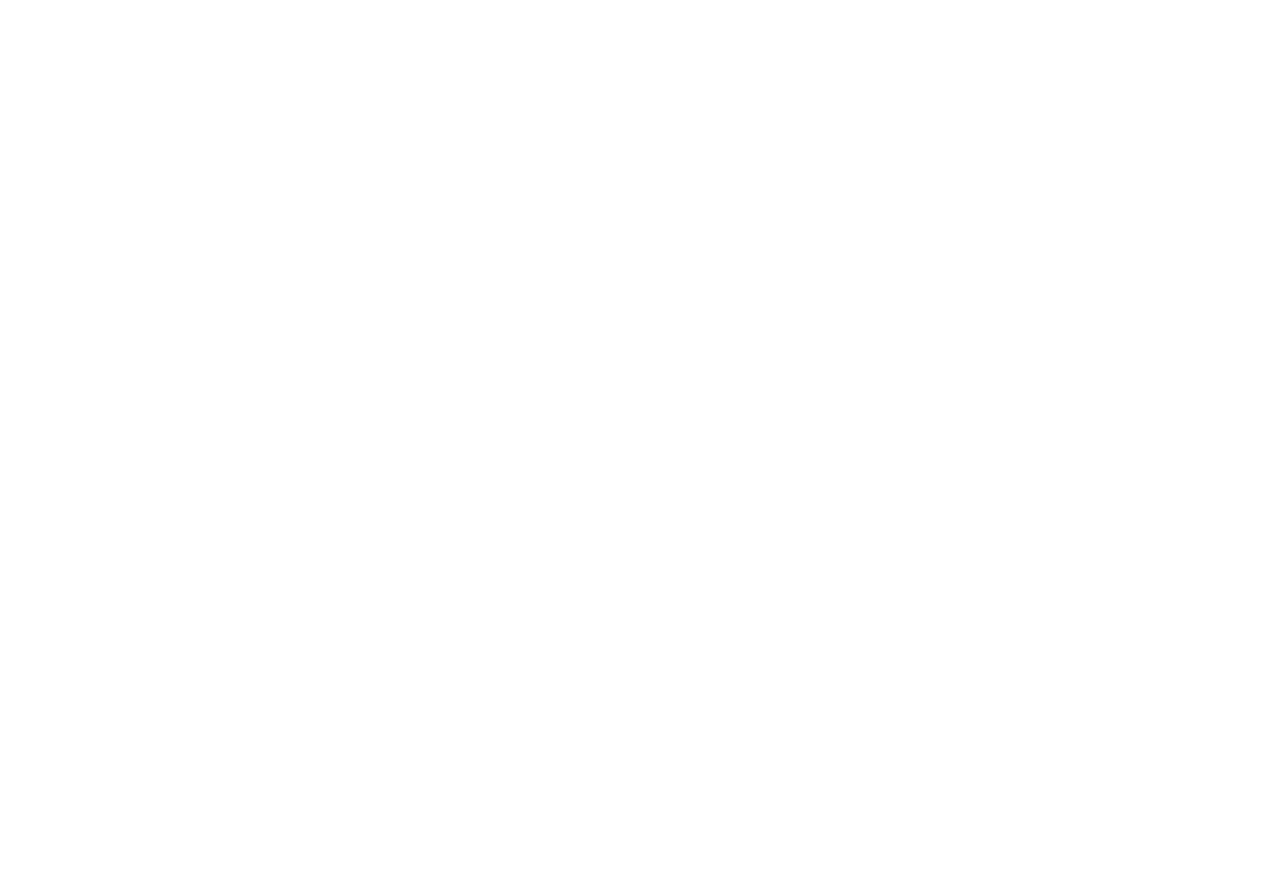
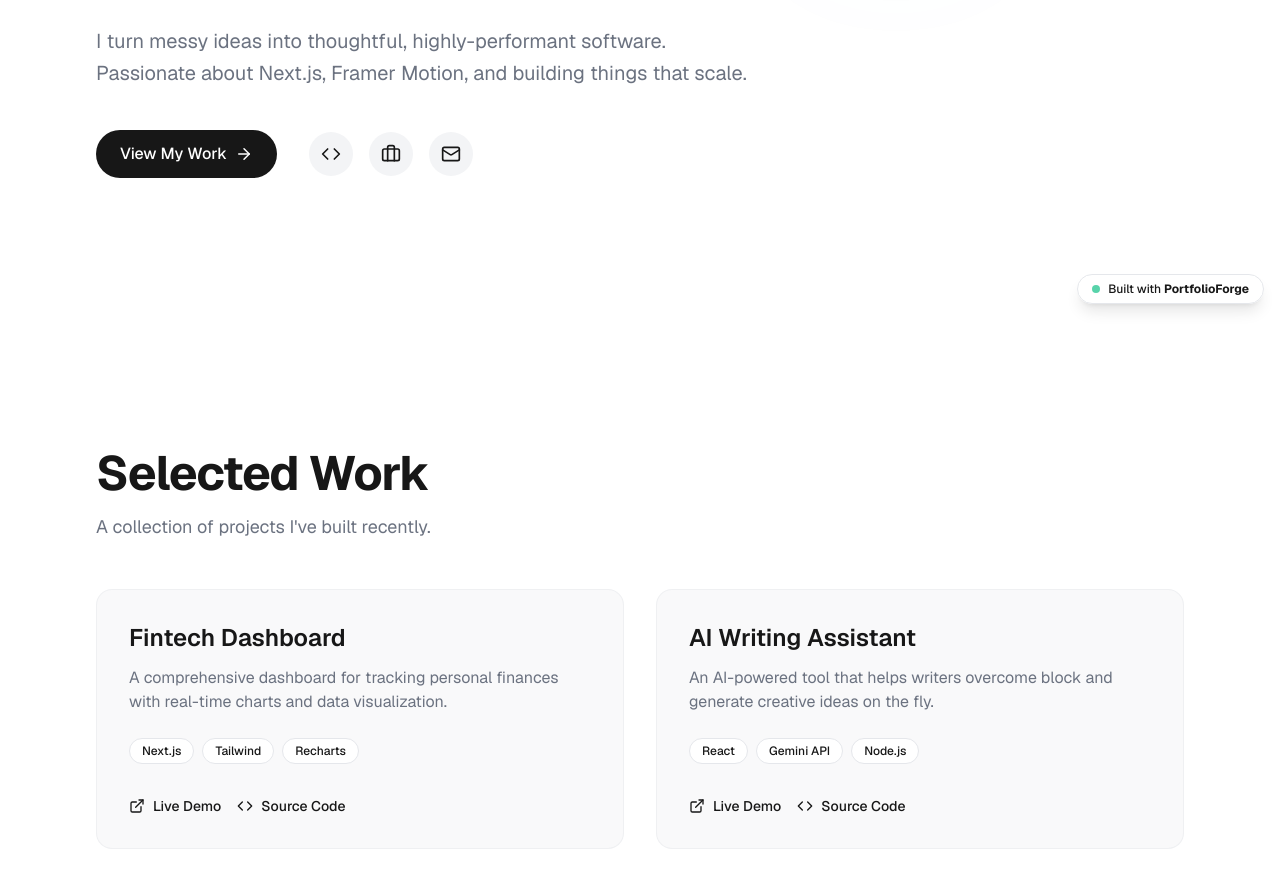
Before and after one commit to gauravbana1919-png/FolioVeda, a Next.js app: page /p/alex in a window 1280 px wide. Before the commit this address had no page. Shown: the part 480-1368 px from the top of the page. Before the commit the page ends 800 px from the top, so only its background shows below. Built offline with nearby package versions, Linux system fonts and the light colour scheme; no server answers; the database is empty.

Commit message:
feat: implement public shareable portfolio route /p/[username] with dynamic opengraph metadata

```diff
--- a/src/app/dashboard/page.tsx
+++ b/src/app/dashboard/page.tsx
@@ -78,9 +78,16 @@
 
         {/* Projects List */}
         <div className="bg-white dark:bg-zinc-900 border border-border rounded-2xl overflow-hidden">
-          <div className="p-6 border-b border-border flex justify-between items-center">
+          <div className="p-6 border-b border-border flex justify-between items-center flex-wrap gap-2">
             <h2 className="text-xl font-bold flex items-center gap-2"><Briefcase size={20}/> Synced GitHub Projects</h2>
-            <Link href="/portfolio/preview" className="text-sm text-primary hover:underline">View Live Portfolio</Link>
+            <div className="flex items-center gap-3">
+              <Link href="/portfolio/preview" className="text-sm text-primary hover:underline flex items-center gap-1 font-medium">
+                <Sparkles size={14}/> Edit Studio
+              </Link>
+              <Link href={`/p/${encodeURIComponent(user.name || "alex")}`} target="_blank" className="text-sm px-3 py-1 bg-secondary rounded-lg hover:bg-secondary/80 font-medium inline-flex items-center gap-1.5 transition-colors">
+                <ExternalLink size={13}/> Public Link
+              </Link>
+            </div>
           </div>
 
           {user.projects.length === 0 ? (
@@ -165,9 +172,16 @@
 
         {/* Projects List */}
         <div className="bg-white dark:bg-zinc-900 border border-border rounded-2xl overflow-hidden">
-          <div className="p-6 border-b border-border flex justify-between items-center">
+          <div className="p-6 border-b border-border flex justify-between items-center flex-wrap gap-2">
             <h2 className="text-xl font-bold flex items-center gap-2"><Briefcase size={20}/> Synced GitHub Projects (Mock Data)</h2>
-            <Link href="/portfolio/preview" className="text-sm text-primary hover:underline flex items-center gap-1"><Sparkles size={14}/> Edit Portfolio</Link>
+            <div className="flex items-center gap-3">
+              <Link href="/portfolio/preview" className="text-sm text-primary hover:underline flex items-center gap-1 font-medium">
+                <Sparkles size={14}/> Edit Studio
+              </Link>
+              <Link href="/p/alex" target="_blank" className="text-sm px-3 py-1 bg-secondary rounded-lg hover:bg-secondary/80 font-medium inline-flex items-center gap-1.5 transition-colors">
+                <ExternalLink size={13}/> Public Link
+              </Link>
+            </div>
           </div>
 
           <div className="divide-y divide-border">
--- /dev/null
+++ b/src/app/p/[username]/page.tsx
@@ -0,0 +1,160 @@
+import { notFound } from "next/navigation";
+import Link from "next/link";
+import prisma from "@/lib/db";
+import type { Metadata } from "next";
+
+// Template 1 (Developer)
+import { HeroSection as DevHero } from "@/components/portfolio/template1/HeroSection";
+import { Navbar as DevNavbar } from "@/components/portfolio/template1/Navbar";
+import { ProjectsSection as DevProjects } from "@/components/portfolio/template1/ProjectsSection";
+
+// Template 2 (Designer)
+import { HeroSection as DesignerHero } from "@/components/portfolio/template2/HeroSection";
+import { GallerySection as DesignerGallery } from "@/components/portfolio/template2/GallerySection";
+
+// Template 3 (Business)
+import { HeroSection as BusinessHero } from "@/components/portfolio/template3/HeroSection";
+import { ExperienceSection as BusinessExp } from "@/components/portfolio/template3/ExperienceSection";
+
+interface PageProps {
+  params: Promise<{ username: string }>;
+}
+
+export async function generateMetadata({ params }: PageProps): Promise<Metadata> {
+  const { username } = await params;
+  const decoded = decodeURIComponent(username);
+
+  return {
+    title: `${decoded}'s Portfolio | Built with PortfolioForge`,
+    description: `Check out ${decoded}'s verified professional portfolio, projects, and work experience.`,
+    openGraph: {
+      title: `${decoded} - Professional Portfolio`,
+      description: `View ${decoded}'s live portfolio and synced GitHub projects.`,
+      type: "profile",
+    },
+  };
+}
+
+export default async function PublicPortfolioPage({ params }: PageProps) {
+  const { username } = await params;
+  const decodedUsername = decodeURIComponent(username);
+
+  // Look up user by name or id in Prisma
+  let userRecord = null;
+  try {
+    userRecord = await prisma.user.findFirst({
+      where: {
+        OR: [
+          { name: { equals: decodedUsername } },
+          { id: { equals: decodedUsername } },
+        ],
+      },
+      include: {
+        profile: true,
+        portfolio: true,
+        projects: true,
+      },
+    });
+  } catch (err) {
+    console.warn("DB query warning in public portfolio:", err);
+  }
+
+  const isDemo = !userRecord;
+
+  // Format portfolio data
+  const userData = userRecord
+    ? {
+        name: userRecord.name || decodedUsername,
+        profile: {
+          bio: userRecord.profile?.bio || "Welcome to my portfolio!",
+          skills: userRecord.profile?.skills || "Software Engineering, Web Development",
+        },
+        projects: userRecord.projects?.length > 0 ? userRecord.projects : [
+          {
+            title: "Featured Project",
+            description: "A high-impact project built with modern technologies.",
+            techStack: ["Next.js", "TypeScript", "Tailwind"],
+            liveUrl: "#",
+            githubUrl: "#",
+          }
+        ],
+      }
+    : {
+        name: decodedUsername === "demo" || decodedUsername === "alex" ? "Alex Developer" : decodedUsername,
+        profile: {
+          bio: "I turn messy ideas into thoughtful, highly-performant software. Passionate about Next.js, Framer Motion, and building things that scale.",
+          skills: "React, Next.js, TypeScript, Tailwind CSS, Node.js, Prisma, SQLite",
+        },
+        projects: [
+          {
+            title: "Fintech Dashboard",
+            description: "A comprehensive dashboard for tracking personal finances with real-time charts and data visualization.",
+            techStack: ["Next.js", "Tailwind", "Recharts"],
+            liveUrl: "#",
+            githubUrl: "#",
+          },
+          {
+            title: "AI Writing Assistant",
+            description: "An AI-powered tool that helps writers overcome block and generate creative ideas on the fly.",
+            techStack: ["React", "Gemini API", "Node.js"],
+            liveUrl: "#",
+            githubUrl: "#",
+          },
+        ],
+      };
+
+  const templateId = userRecord?.portfolio?.templateId || "template1";
+
+  return (
+    <div className="min-h-screen bg-background text-foreground font-sans relative selection:bg-primary/20">
+
+      {/* Top Demo Banner if previewing demo */}
+      {isDemo && (
+        <div className="bg-primary/10 border-b border-primary/20 px-4 py-2 text-center text-xs font-medium text-foreground">
+          ✨ Viewing demo portfolio for <span className="font-semibold">{userData.name}</span>.
+          <Link href="/onboarding" className="ml-2 underline hover:text-primary font-bold">
+            Create your own in 60s →
+          </Link>
+        </div>
+      )}
+
+      {/* Render Template */}
+      <main>
+        {templateId === "template1" && (
+          <div>
+            <DevNavbar user={userData} />
+            <div className="pt-20">
+              <DevHero user={userData} />
+              <DevProjects projects={userData.projects} />
+            </div>
+          </div>
+        )}
+
+        {templateId === "template2" && (
+          <div>
+            <DesignerHero user={userData} />
+            <DesignerGallery />
+          </div>
+        )}
+
+        {templateId === "template3" && (
+          <div>
+            <BusinessHero user={userData} />
+            <BusinessExp />
+          </div>
+        )}
+      </main>
+
+      {/* Subtle viral platform badge */}
+      <footer className="fixed bottom-4 right-4 z-40">
+        <Link
+          href="/"
+          className="inline-flex items-center gap-2 px-3.5 py-1.5 rounded-full bg-background/90 hover:bg-background border border-border shadow-lg text-xs font-medium backdrop-blur-md transition-all hover:scale-105"
+        >
+          <span className="w-2 h-2 rounded-full bg-emerald-500 animate-pulse" />
+          <span>Built with <strong>PortfolioForge</strong></span>
+        </Link>
+      </footer>
+    </div>
+  );
+}
--- a/src/app/page.tsx
+++ b/src/app/page.tsx
@@ -30,9 +30,18 @@
           </Link>
 
           <Link href="/portfolio/preview" className="block p-6 border border-border rounded-xl hover:border-primary hover:bg-secondary/50 transition-all group">
-            <h2 className="text-2xl font-semibold mb-2 group-hover:text-primary transition-colors">1. Template #1 (Engineer)</h2>
+            <h2 className="text-2xl font-semibold mb-2 group-hover:text-primary transition-colors">🎨 AI Portfolio Studio</h2>
             <p className="text-muted-foreground">
-              Preview the premium, fully responsive developer portfolio template with dark mode and smooth Framer Motion animations (Stage 2).
+              Customize your live portfolio with the AI editor, template switcher, and instant color palette adjustments.
+            </p>
+          </Link>
+
+          <Link href="/p/alex" target="_blank" className="block p-6 border-2 border-indigo-500/50 bg-indigo-500/5 rounded-xl hover:bg-indigo-500/10 transition-all group">
+            <h2 className="text-2xl font-bold mb-2 group-hover:text-indigo-500 transition-colors flex items-center gap-2">
+              🌐 3. Public Shareable Portfolio
+            </h2>
+            <p className="text-muted-foreground">
+              Test the clean public URL (<code>/p/[username]</code>) with OpenGraph previews and zero editor clutter.
             </p>
           </Link>
 
--- a/src/app/portfolio/preview/page.tsx
+++ b/src/app/portfolio/preview/page.tsx
@@ -14,7 +14,9 @@
   Layout,
   Code2,
   Palette,
-  Briefcase
+  Briefcase,
+  ExternalLink,
+  Share2
 } from "lucide-react";
 import { ChatEditor } from "@/components/ui/ChatEditor";
 
@@ -276,6 +278,17 @@
                 </>
               )}
             </button>
+
+            {/* Public Share Link */}
+            <Link
+              href={`/p/${encodeURIComponent(userData.name || "alex")}`}
+              target="_blank"
+              className="inline-flex items-center gap-1.5 px-3 py-1 rounded-lg bg-secondary hover:bg-secondary/80 text-foreground text-xs font-medium transition-colors border border-border"
+              title="Open public portfolio"
+            >
+              <ExternalLink size={13} />
+              <span className="hidden sm:inline">Public Page</span>
+            </Link>
           </div>
 
         </div>
```
Also changed, not shown: 1 other file (tests, documents, lock files or other folders).
